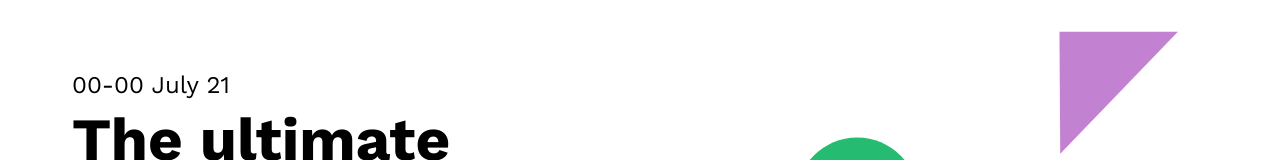
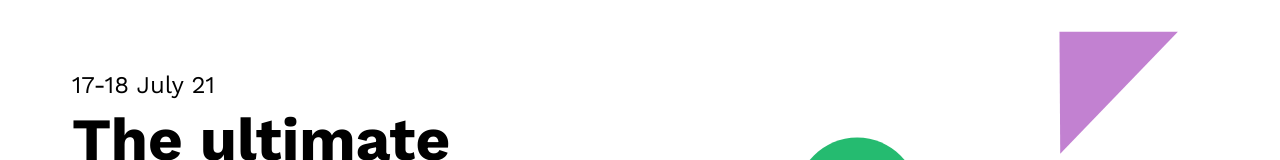
Before and after one commit to thecodegrain/dameet-site, a Next.js app: page / in a window 1280 px wide. Shown: the part 232-392 px from the top of the page. Built offline with nearby package versions, Linux system fonts and the light colour scheme; no server answers.

Commit message:
Added dates in hero section and footer section 🚀

```diff
--- a/components/Footer.js
+++ b/components/Footer.js
@@ -6,7 +6,7 @@ const Footer = () => {
       <div className="container">
         <footer className="split">
           <div>
-            <p className="h4">00-00 July 21</p>
+            <p className="h4">17-18 July 21</p>
             <Link href="/">
               <a className="footer__logo">Da meet</a>
             </Link>
--- a/pages/index.js
+++ b/pages/index.js
@@ -34,7 +34,7 @@ export default function Home() {
           <div className="split">
             <div className="flow-content flow-content--large large-space">
               <div>
-                <p className="h4">00-00 July 21</p>
+                <p className="h4">17-18 July 21</p>
                 <h1>The ultimate community tech conference 🚀</h1>
               </div>
 
@@ -214,7 +214,7 @@ export default function Home() {
                   <p>
                     Dameet is a virtual workshop/webinar happening on July 17th
                     & 18th featuring top designer, developer, data scientist and
-                    prductive ninja.
+                    productive ninja.
                   </p>
                 </div>
                 <div>
@@ -232,7 +232,7 @@ export default function Home() {
                   <h4>What if I miss the session?</h4>
                   <p>
                     You can request access to any of the sessions, or check the
-                    platform if you are signned up.
+                    platform if you are signed up.
                   </p>
                 </div>
               </div>
```
